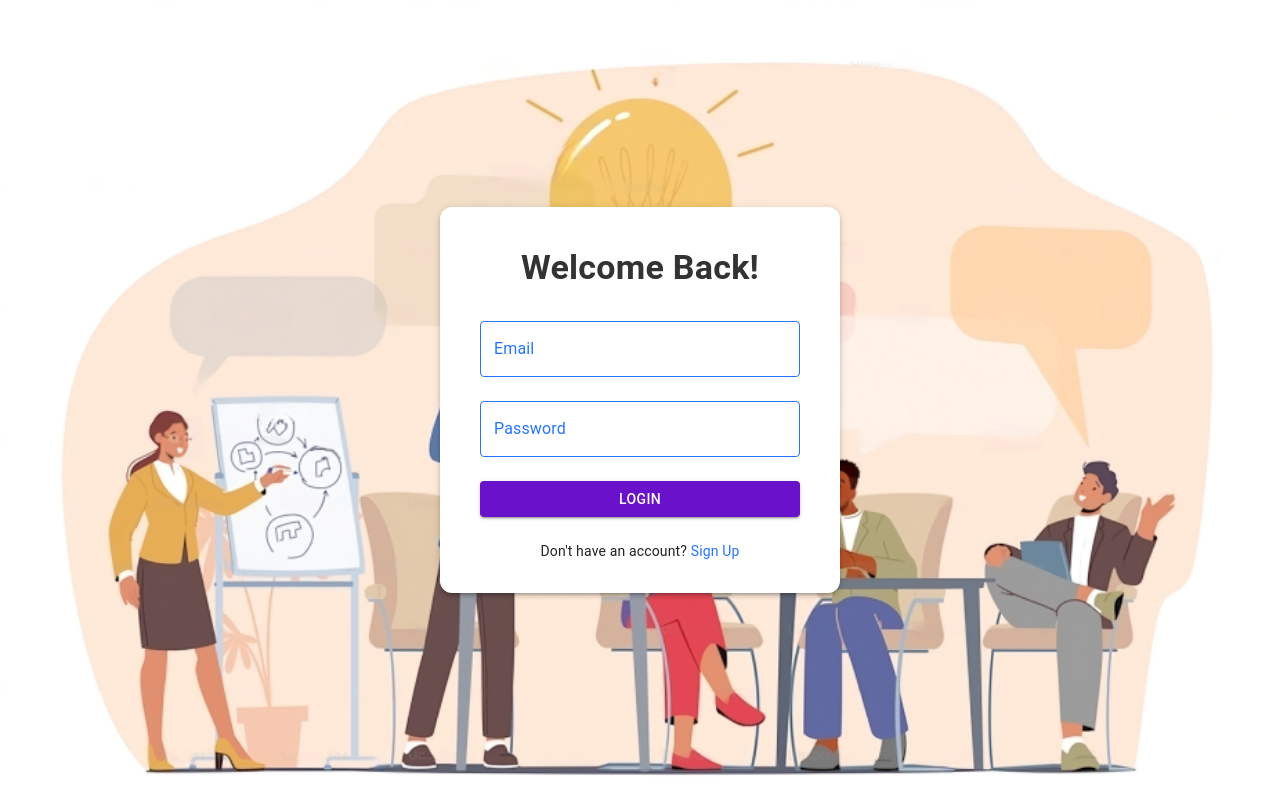
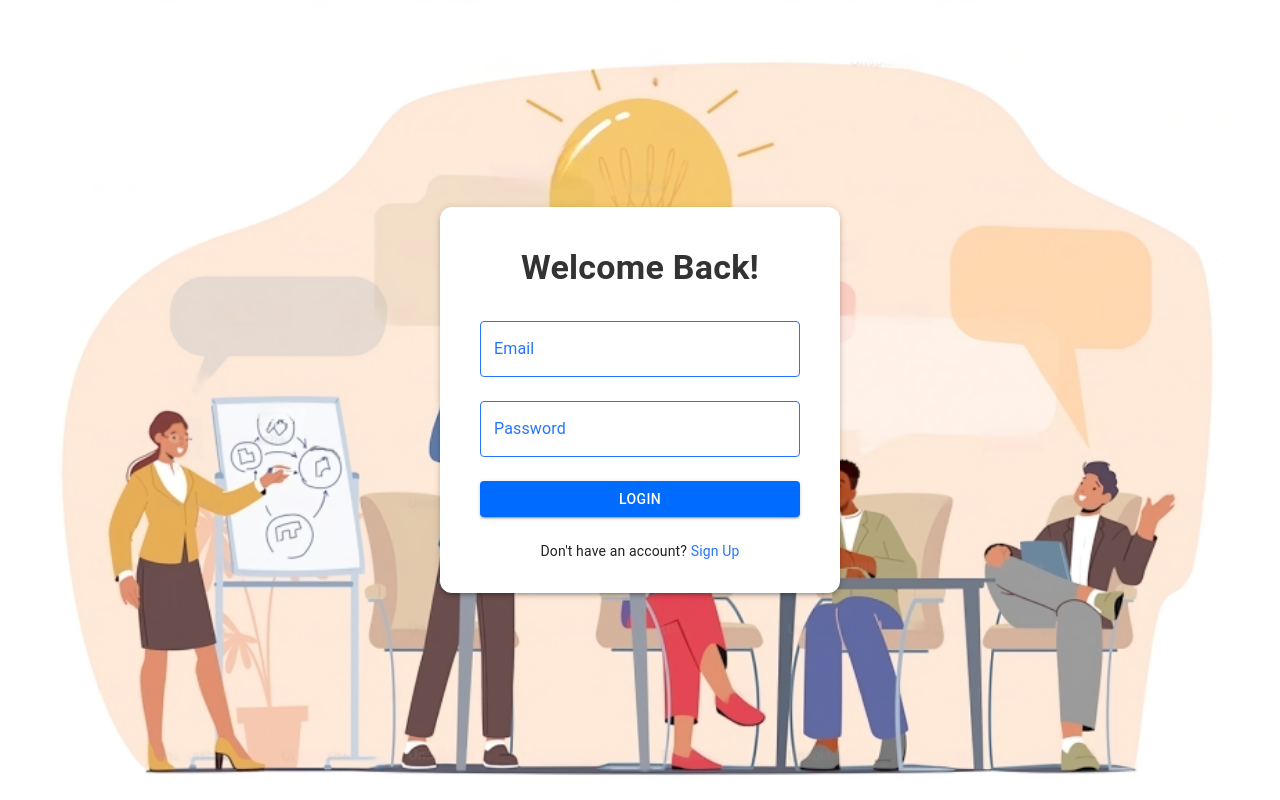
Before and after one commit to vikzhunt/CollabAt, a React (Create React App) app in the folder frontend/: page /login in a window 1280 px wide. Built offline with nearby package versions, Linux system fonts and the light colour scheme; no server answers.

Commit message:
changed btn

```diff
--- a/frontend/src/Components/auth/login.js
+++ b/frontend/src/Components/auth/login.js
@@ -73,9 +73,9 @@ const Login = () => {
               fullWidth
               sx={{
                 mt: 2,
-                backgroundColor: '#6a11cb',
+                backgroundColor: '#006BFF',
                 '&:hover': {
-                  backgroundColor: '#2575fc',
+                  backgroundColor: '#0B2F9F',
                 },
               }}
             >
```
